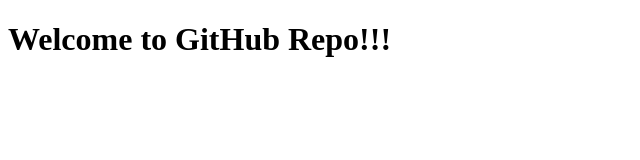
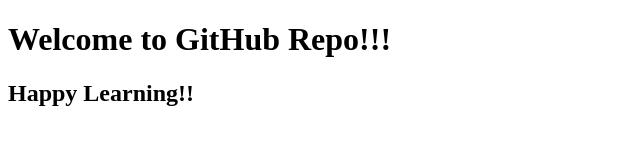
Before and after one commit to vvsfkrt/GitHubRepo, a plain HTML site: page index.html in a window 1280 px wide. Shown: the whole page, without its empty margins (0-640 px from the left). Drawn offline with Linux system fonts and the light colour scheme.

Commit message:
Learning message

```diff
--- a/index.html
+++ b/index.html
@@ -8,5 +8,6 @@
 </head>
 <body>
     <h1>Welcome to GitHub Repo!!!</h1>
+    <h2>Happy Learning!!</h2>
 </body>
 </html>
```
Also changed, not shown: 1 other file.
